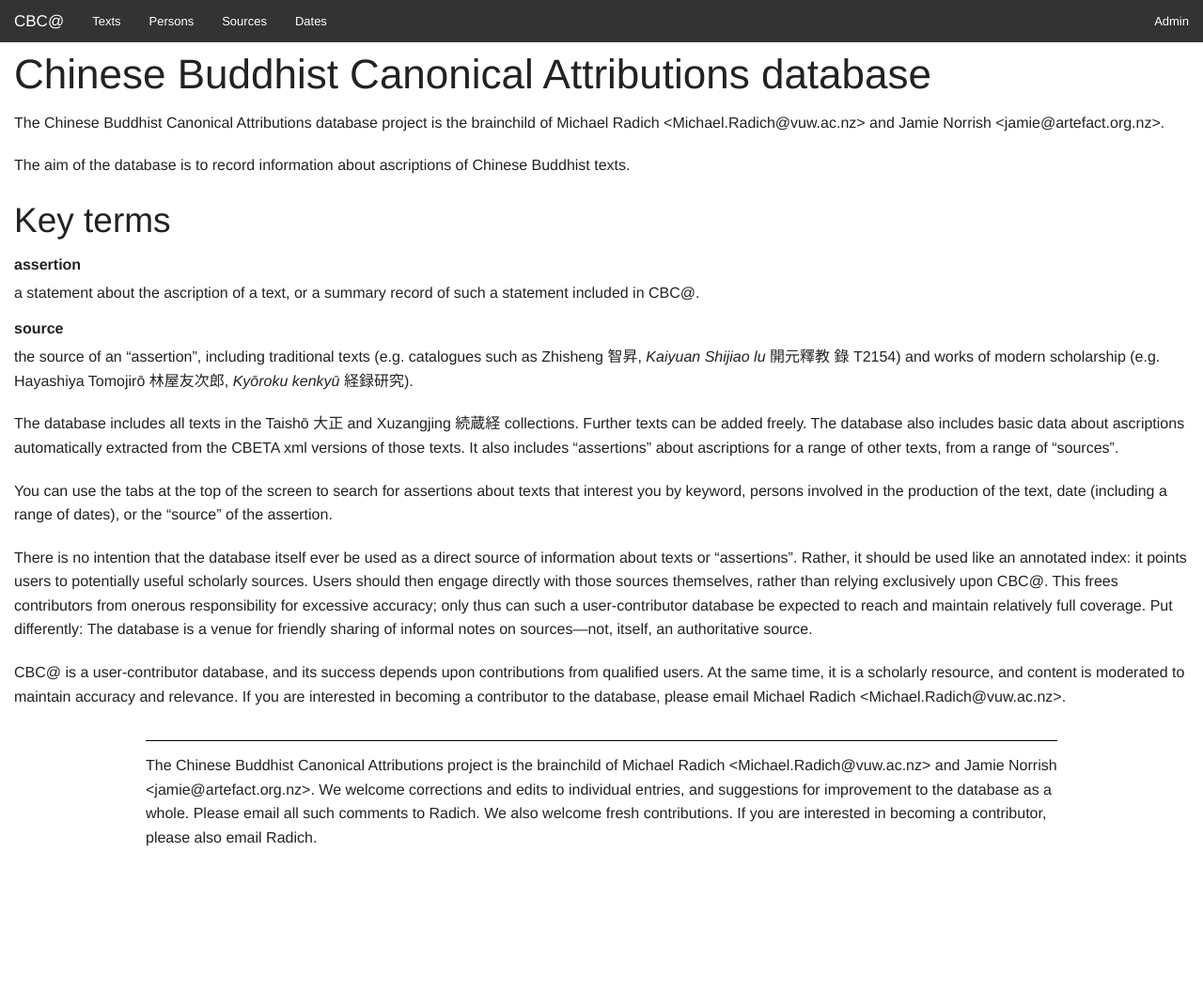
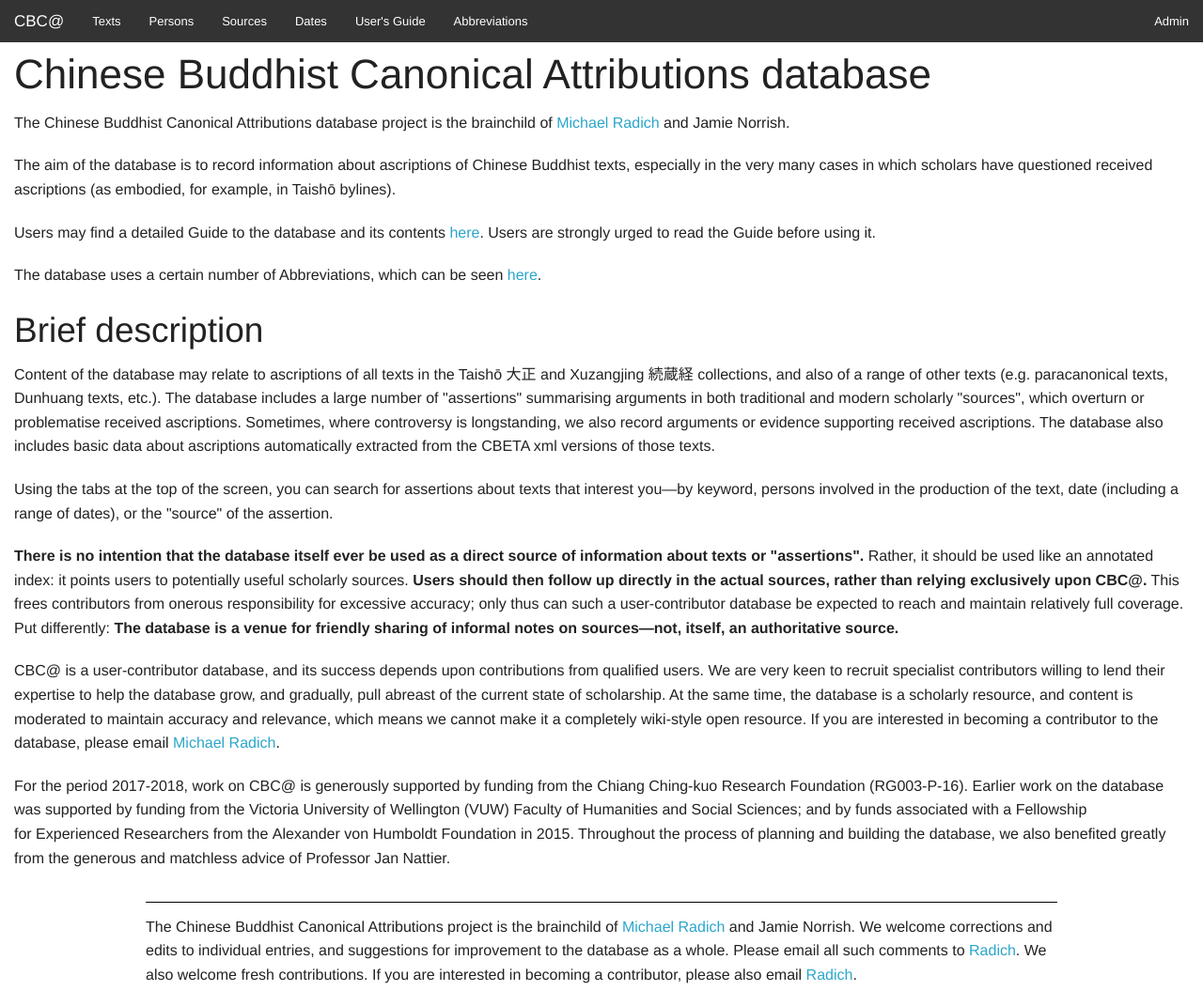
Before and after one commit to ajenhl/moad, a Django app: page /cbc/ in a window 1280 px wide. Shown: the whole page at 94% size. Before the commit the page ends 901 px from the top, so only its background shows below. Run offline with Django 3.2, Linux system fonts and the light colour scheme; parts of the project's set-up code (start-up, migrations or seed data) failed here and were passed over; some libraries are stand-ins or nearby versions.

Commit message:
Updated attribution templates.

```diff
--- a/attribution/templates/attribution/display/base.html
+++ b/attribution/templates/attribution/display/base.html
@@ -14,6 +14,18 @@
     {% endblock css %}
     {% block js %}
     <script src="{% static 'foundation/js/vendor/modernizr.js' %}"></script>
+    <!-- Global site tag (gtag.js) - Google Analytics -->
+    <script async="async" src="https://www.googletagmanager.com/gtag/js?id=UA-61745788-1"></script>
+    <script>
+      window.dataLayer = window.dataLayer || [];
+      function gtag(){dataLayer.push(arguments);}
+      gtag('js', new Date());
+      var options = {};
+      if (location.hostname != 'dazangthings.nz') {
+        options['send_page_view'] = false;
+      }
+      gtag('config', 'UA-61745788-1', options);
+    </script>
     {% endblock js %}
   </head>
   <body>
@@ -22,7 +34,7 @@
     <nav class="top-bar" data-topbar>
       <ul class="title-area">
         <li class="name">
-          <h1><a href="/" title="Chinese Buddhist Canonical Attributions home">CBC@</a></h1>
+          <h1><a href="{% url 'home_display' %}" title="Chinese Buddhist Canonical Attributions home">CBC@</a></h1>
         </li>
         <li class="toggle-topbar menu-icon"><a href="#"><span>Menu</span></a></li>
       </ul>
@@ -37,6 +49,8 @@
           <li><a href="{% url 'person_list_display' %}">Persons</a></li>
           <li><a href="{% url 'source_list_display' %}">Sources</a></li>
           <li><a href="{% url 'date_list_display' %}">Dates</a></li>
+          <li><a href="/cbc-guide/">User's Guide</a></li>
+          <li><a href="/cbc-guide/abbreviations/">Abbreviations</a></li>
         </ul>
       </section>
     </nav>
@@ -51,14 +65,13 @@
       <div class="small-12 columns">
         <footer>
           <p>The Chinese Buddhist Canonical Attributions project is
-          the brainchild of Michael Radich
-          &lt;Michael.Radich@vuw.ac.nz&gt; and Jamie Norrish
-          &lt;jamie@artefact.org.nz&gt;. We welcome corrections and
-          edits to individual entries, and suggestions for improvement
-          to the database as a whole. Please email all such comments
-          to Radich. We also welcome fresh contributions. If you are
-          interested in becoming a contributor, please also email
-          Radich.</p>
+          the brainchild
+          of <a href="mailto:michael.radich@vuw.ac.nz?subject=CBC%40%20feedback%20on%20{{ url_path }}">Michael Radich</a> and Jamie Norrish. We
+          welcome corrections and edits to individual entries, and
+          suggestions for improvement to the database as a
+          whole. Please email all such comments to <a href="mailto:michael.radich@vuw.ac.nz?subject=CBC%40%20feedback%20on%20{{ url_path }}">Radich</a>. We also
+          welcome fresh contributions. If you are interested in
+          becoming a contributor, please also email <a href="mailto:michael.radich@vuw.ac.nz?subject=CBC%40%20feedback%20on%20{{ url_path }}">Radich</a>.</p>
         </footer>
       </div>
     </div>
--- a/attribution/templates/attribution/display/home.html
+++ b/attribution/templates/attribution/display/home.html
@@ -8,52 +8,69 @@
 </header>
 
 <p>The Chinese Buddhist Canonical Attributions database project is the
-brainchild of Michael Radich &lt;Michael.Radich@vuw.ac.nz&gt; and
-Jamie Norrish &lt;jamie@artefact.org.nz&gt;.</p>
+brainchild of
+<a href="mailto:michael.radich@vuw.ac.nz">Michael Radich</a> and Jamie
+Norrish.</p>
 
 <p>The aim of the database is to record information about ascriptions
-of Chinese Buddhist texts.</p>
+of Chinese Buddhist texts, especially in the very many cases in which
+scholars have questioned received ascriptions (as embodied, for
+example, in Taishō bylines).</p>
 
-<h2>Key terms</h2>
+<p>Users may find a detailed Guide to the database and its contents
+<a href="/cbc-guide/">here</a>. Users are strongly urged to read the
+Guide before using it.</p>
 
-<dl>
-  <dt>assertion</dt>
-  <dd>a statement about the ascription of a text, or a summary record
-  of such a statement included in CBC@.</dd>
+<p>The database uses a certain number of Abbreviations, which can be
+seen <a href="/cbc-guide/abbreviations/">here</a>.</p>
 
-  <dt>source</dt>
-  <dd>the source of an “assertion”, including traditional texts
-  (e.g. catalogues such as Zhisheng 智昇, <i>Kaiyuan Shijiao lu</i> 開元釋教
-  錄 T2154) and works of modern scholarship (e.g. Hayashiya Tomojirō
-  林屋友次郎, <i>Kyōroku kenkyū</i> 経録研究).</dd>
-</dl>
+<h2>Brief description</h2>
 
-<p>The database includes all texts in the Taishō 大正 and Xuzangjing
-続蔵経 collections. Further texts can be added freely. The database
-also includes basic data about ascriptions automatically extracted
-from the CBETA xml versions of those texts. It also includes
-“assertions” about ascriptions for a range of other texts, from a
-range of “sources”.</p>
+<p>Content of the database may relate to ascriptions of all texts in
+the Taishō 大正 and Xuzangjing 続蔵経 collections, and also of a range
+of other texts (e.g. paracanonical texts, Dunhuang texts, etc.). The
+database includes a large number of "assertions" summarising arguments
+in both traditional and modern scholarly "sources", which overturn or
+problematise received ascriptions. Sometimes, where controversy is
+longstanding, we also record arguments or evidence supporting received
+ascriptions. The database also includes basic data about ascriptions
+automatically extracted from the CBETA xml versions of those
+texts.</p>
 
-<p>You can use the tabs at the top of the screen to search for
-assertions about texts that interest you by keyword, persons involved
+<p>Using the tabs at the top of the screen, you can search for
+assertions about texts that interest you—by keyword, persons involved
 in the production of the text, date (including a range of dates), or
-the “source” of the assertion.</p>
+the "source" of the assertion.</p>
 
-<p>There is no intention that the database itself ever be used as a
-direct source of information about texts or “assertions”. Rather, it
-should be used like an annotated index: it points users to potentially
-useful scholarly sources. Users should then engage directly with those
-sources themselves, rather than relying exclusively upon CBC@. This
+<p><strong>There is no intention that the database itself ever be used
+as a direct source of information about texts or
+"assertions".</strong> Rather, it should be used like an annotated
+index: it points users to potentially useful scholarly
+sources. <strong>Users should then follow up directly in the actual
+sources, rather than relying exclusively upon CBC@.</strong> This
 frees contributors from onerous responsibility for excessive accuracy;
 only thus can such a user-contributor database be expected to reach
-and maintain relatively full coverage. Put differently: The database
-is a venue for friendly sharing of informal notes on sources—not,
-itself, an authoritative source.</p>
+and maintain relatively full coverage. Put differently: <strong>The
+database is a venue for friendly sharing of informal notes on
+sources—not, itself, an authoritative source.</strong></p>
 
 <p>CBC@ is a user-contributor database, and its success depends upon
-contributions from qualified users. At the same time, it is a
-scholarly resource, and content is moderated to maintain accuracy and
-relevance. If you are interested in becoming a contributor to the
-database, please email Michael Radich &lt;Michael.Radich@vuw.ac.nz&gt;.</p>
+contributions from qualified users. We are very keen to recruit
+specialist contributors willing to lend their expertise to help the
+database grow, and gradually, pull abreast of the current state of
+scholarship. At the same time, the database is a scholarly resource,
+and content is moderated to maintain accuracy and relevance, which
+means we cannot make it a completely wiki-style open resource. If you
+are interested in becoming a contributor to the database, please email
+<a href="mailto:michael.radich@vuw.ac.nz">Michael Radich</a>.</p>
+
+<p>For the period 2017-2018, work on CBC@ is generously supported by
+funding from the Chiang Ching-kuo Research Foundation
+(RG003-P-16). Earlier work on the database was supported by funding
+from the Victoria University of Wellington (VUW) Faculty of Humanities
+and Social Sciences; and by funds associated with a Fellowship
+for Experienced Researchers from the Alexander von Humboldt Foundation
+in 2015. Throughout the process of planning and building the database,
+we also benefited greatly from the generous and matchless advice of
+Professor Jan Nattier.</p>
 {% endblock content %}
--- a/attribution/views.py
+++ b/attribution/views.py
@@ -10,14 +10,16 @@ import attribution.utils
 
 
 def home_display (request):
-    return render(request, 'attribution/display/home.html')
+    context = {'url_path': request.path}
+    return render(request, 'attribution/display/home.html', context)
 
 def date_display (request, date):
     people = Person.objects.filter(sort_date=date)
     assertions = PropertyAssertion.objects.filter(
         models.Q(dates__sort_date=date) |
         models.Q(people__sort_date=date))
-    context = {'date': date, 'people': people, 'assertions': assertions}
+    context = {'date': date, 'people': people, 'assertions': assertions,
+               'url_path': request.path}
     return render(request, 'attribution/display/date.html', context)
 
 def date_list_display (request):
@@ -25,24 +27,26 @@ def date_list_display (request):
                      list(Person.objects.values_list('sort_date', flat=True))))
     dates = [date for date in dates if date]
     dates.sort()
-    context = {'dates': dates}
+    context = {'dates': dates, 'url_path': request.path}
     return render(request, 'attribution/display/date_list.html', context)
 
 def person_display (request, person_id):
     person = get_object_or_404(Person.published_objects, pk=person_id)
-    context = {'person': person, 'assertions': person.get_assertions()}
+    context = {'person': person, 'assertions': person.get_assertions(),
+               'url_path': request.path}
     return render(request, 'attribution/display/person.html', context)
 
 def source_display (request, source_id):
     source = get_object_or_404(Source.published_objects, pk=source_id)
-    context = {'source': source}
+    context = {'source': source, 'url_path': request.path}
     return render(request, 'attribution/display/source.html', context)
 
 def text_display (request, text_id):
     text = get_object_or_404(Text.published_objects, pk=text_id)
     assertions = text.assertions.filter(status=PUBLISHED_STATUS)
     summary = attribution.utils.get_text_summary(assertions)
-    context = {'text': text, 'assertions': assertions, 'summary': summary}
+    context = {'text': text, 'assertions': assertions, 'summary': summary,
+               'url_path': request.path}
     return render(request, 'attribution/display/text.html', context)
 
 
```
